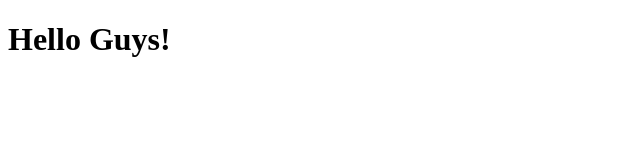
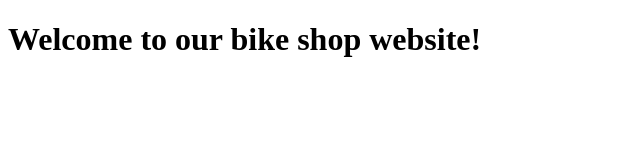
Before and after one commit to raudisprakse/git-one, a plain HTML site: page html/index.html in a window 1280 px wide. Shown: the whole page, without its empty margins (0-640 px from the left). Drawn offline with Linux system fonts and the light colour scheme.

```diff
--- a/html/index.html
+++ b/html/index.html
@@ -7,6 +7,6 @@
     <title>Document</title>
 </head>
 <body>
-    <h1>Hello Guys!</h1>
+    <h1>Welcome to our bike shop website!</h1>
 </body>
 </html>
```
Also changed, not shown: img/pic-1.jpg (added).
